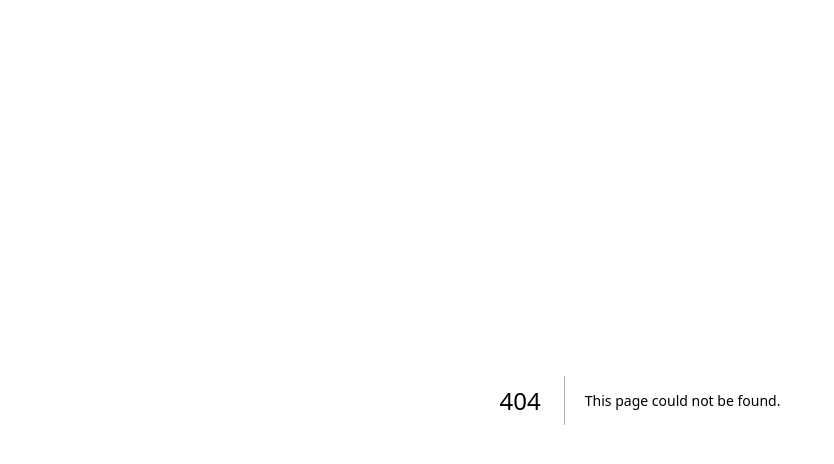
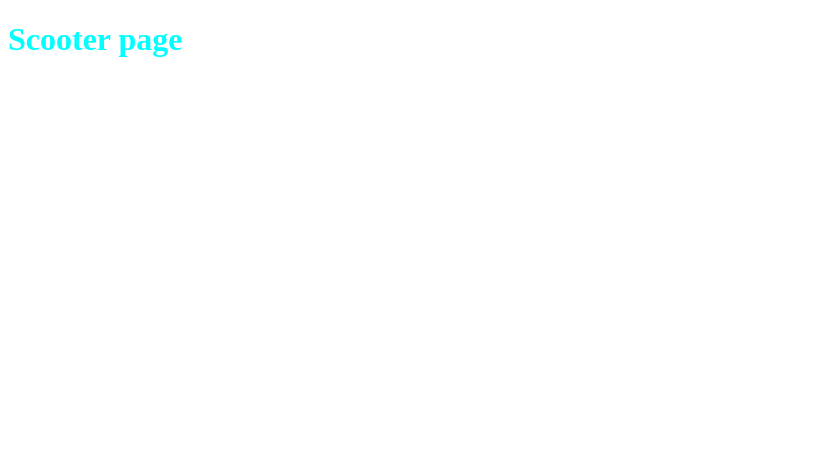
Before and after one commit to berth21gg/scooter, a Next.js app: page /scooter in a window 1280 px wide. Before the commit this address had no page. Shown: the top 464 px of the page, without its empty margins (0-834 px from the left). Built offline with nearby package versions, Linux system fonts and the light colour scheme.

Commit message:
Instalación de bootstrap

```diff
--- a/app/globals.css
+++ b/app/globals.css
@@ -1,107 +1,3 @@
-:root {
-  --max-width: 1100px;
-  --border-radius: 12px;
-  --font-mono: ui-monospace, Menlo, Monaco, "Cascadia Mono", "Segoe UI Mono",
-    "Roboto Mono", "Oxygen Mono", "Ubuntu Monospace", "Source Code Pro",
-    "Fira Mono", "Droid Sans Mono", "Courier New", monospace;
-
-  --foreground-rgb: 0, 0, 0;
-  --background-start-rgb: 214, 219, 220;
-  --background-end-rgb: 255, 255, 255;
-
-  --primary-glow: conic-gradient(
-    from 180deg at 50% 50%,
-    #16abff33 0deg,
-    #0885ff33 55deg,
-    #54d6ff33 120deg,
-    #0071ff33 160deg,
-    transparent 360deg
-  );
-  --secondary-glow: radial-gradient(
-    rgba(255, 255, 255, 1),
-    rgba(255, 255, 255, 0)
-  );
-
-  --tile-start-rgb: 239, 245, 249;
-  --tile-end-rgb: 228, 232, 233;
-  --tile-border: conic-gradient(
-    #00000080,
-    #00000040,
-    #00000030,
-    #00000020,
-    #00000010,
-    #00000010,
-    #00000080
-  );
-
-  --callout-rgb: 238, 240, 241;
-  --callout-border-rgb: 172, 175, 176;
-  --card-rgb: 180, 185, 188;
-  --card-border-rgb: 131, 134, 135;
+h1{
+  color: aqua;
 }
-
-@media (prefers-color-scheme: dark) {
-  :root {
-    --foreground-rgb: 255, 255, 255;
-    --background-start-rgb: 0, 0, 0;
-    --background-end-rgb: 0, 0, 0;
-
-    --primary-glow: radial-gradient(rgba(1, 65, 255, 0.4), rgba(1, 65, 255, 0));
-    --secondary-glow: linear-gradient(
-      to bottom right,
-      rgba(1, 65, 255, 0),
-      rgba(1, 65, 255, 0),
-      rgba(1, 65, 255, 0.3)
-    );
-
-    --tile-start-rgb: 2, 13, 46;
-    --tile-end-rgb: 2, 5, 19;
-    --tile-border: conic-gradient(
-      #ffffff80,
-      #ffffff40,
-      #ffffff30,
-      #ffffff20,
-      #ffffff10,
-      #ffffff10,
-      #ffffff80
-    );
-
-    --callout-rgb: 20, 20, 20;
-    --callout-border-rgb: 108, 108, 108;
-    --card-rgb: 100, 100, 100;
-    --card-border-rgb: 200, 200, 200;
-  }
-}
-
-* {
-  box-sizing: border-box;
-  padding: 0;
-  margin: 0;
-}
-
-html,
-body {
-  max-width: 100vw;
-  overflow-x: hidden;
-}
-
-body {
-  color: rgb(var(--foreground-rgb));
-  background: linear-gradient(
-      to bottom,
-      transparent,
-      rgb(var(--background-end-rgb))
-    )
-    rgb(var(--background-start-rgb));
-}
-
-a {
-  color: inherit;
-  text-decoration: none;
-}
-
-@media (prefers-color-scheme: dark) {
-  html {
-    color-scheme: dark;
-  }
-}
--- a/app/layout.js
+++ b/app/layout.js
@@ -11,7 +11,7 @@ export const metadata = {
 export default function RootLayout({ children }) {
   return (
     <html lang="en">
-      <body className={inter.className}>{children}</body>
+      <body>{children}</body>
     </html>
   );
 }
--- /dev/null
+++ b/app/scooter/page.js
@@ -0,0 +1,7 @@
+export default function Page() {
+    return(
+        <>
+            <h1>Scooter page</h1>
+        </>
+    )
+}
--- a/package.json
+++ b/package.json
@@ -9,9 +9,10 @@
     "lint": "next lint"
   },
   "dependencies": {
+    "bootstrap": "^5.3.3",
+    "next": "14.2.3",
     "react": "^18",
-    "react-dom": "^18",
-    "next": "14.2.3"
+    "react-dom": "^18"
   },
   "devDependencies": {
     "eslint": "^8",
```
Also changed, not shown: app/page.js (+3 -89 lines), 1 other file (tests, documents, lock files or other folders).
